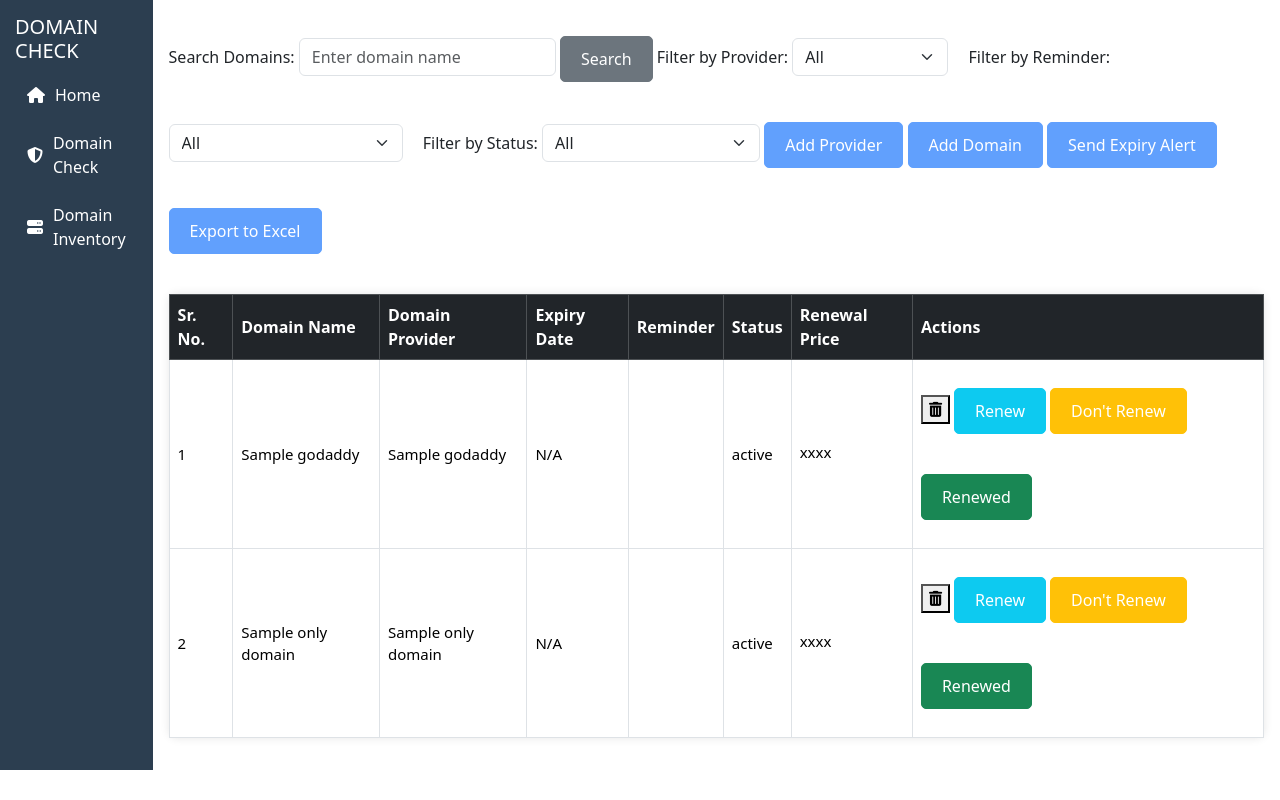
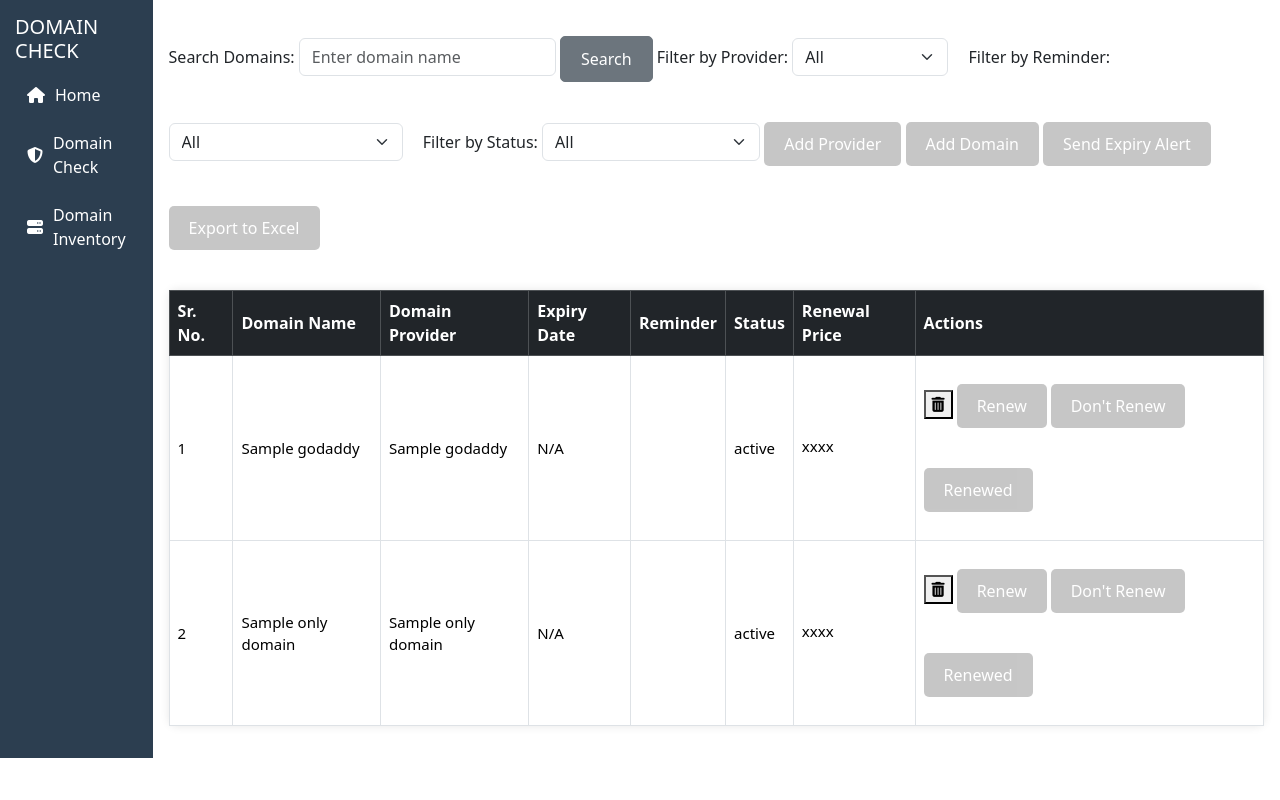
Before and after one commit to ManavCenturyIQ/security_domain, a Flask app: page /owned_domains in a window 1280 px wide, after a click on "Add Domain". Run offline with Flask 3, Linux system fonts and the light colour scheme; a database or web service that is not in the repository returns one stand-in record (values such as "Sample title"); some libraries are stand-ins or nearby versions.

Commit message:
action columns

```diff
--- a/templates/owned_domains.html
+++ b/templates/owned_domains.html
@@ -89,6 +89,11 @@
 
       .dropdown-content a:hover {
         background: #3b5998;
+      }
+      .btn:disabled{
+        color: white;
+        background-color: darkgray;
+        border: none;
       }
 
       .content {
@@ -317,7 +322,7 @@
 
         <button class="btn btn-primary" onclick="openAddProviderForm()" {% if session['role'] not in ['read_write', 'admin'] %}
         disabled
-        {% endif %}>
+        {% endif %} onclick="showAlertIfDisabled(this)">
           Add Provider
         </button>
 
@@ -538,9 +543,27 @@
                 >
                   <i class="fa-solid fa-trash-can"></i>
                 </button>
-                <button class="btn btn-sm btn-info" onclick="sendRenewEmail('{{ domain['Domain Name'] }}')">Renew</button>
-                <button class="btn btn-sm btn-warning" onclick="sendDoNotRenewEmail('{{ domain['Domain Name'] }}')">Don't Renew</button>
-                <button class="btn btn-sm btn-success" onclick="renewDomain('{{ domain['Domain Name'] }}')">Renewed</button>
+                <button class="btn btn-sm btn-info action-button" data-expiry="{% if domain.Provider == 'Only Domains' %}
+                {{ domain.get('Expiry Renewal Date', 'N/A') }}
+              {% elif domain.Provider == 'GoDaddy' %}
+                {{ domain.get('Expiration Date', 'N/A') }}
+              {% else %}
+                N/A
+              {% endif %}" onclick="sendRenewEmail('{{ domain['Domain Name'] }}')">Renew</button>
+      <button class="btn btn-sm btn-warning action-button" data-expiry="{% if domain.Provider == 'Only Domains' %}
+                  {{ domain.get('Expiry Renewal Date', 'N/A') }}
+                {% elif domain.Provider == 'GoDaddy' %}
+                  {{ domain.get('Expiration Date', 'N/A') }}
+                {% else %}
+                  N/A
+                {% endif %}" onclick="sendDoNotRenewEmail('{{ domain['Domain Name'] }}')">Don't Renew</button>
+      <button class="btn btn-sm btn-success action-button" data-expiry="{% if domain.Provider == 'Only Domains' %}
+                  {{ domain.get('Expiry Renewal Date', 'N/A') }}
+                {% elif domain.Provider == 'GoDaddy' %}
+                  {{ domain.get('Expiration Date', 'N/A') }}
+                {% else %}
+                  N/A
+                {% endif %}" onclick="renewDomain('{{ domain['Domain Name'] }}')">Renewed</button>
 
               </td>
             </tr>
@@ -550,6 +573,32 @@
       </div>
     </div>
   </div>
+  <script>
+    document.addEventListener('DOMContentLoaded', function() {
+      const actionButtons = document.querySelectorAll('.action-button');
+
+      actionButtons.forEach(button => {
+        const expiryDateStr = button.getAttribute('data-expiry');
+        console.log('Expiry Date:', expiryDateStr); // Log the expiry date
+        if (expiryDateStr !== 'N/A') {
+          // Parse the date in "day-month-year" format
+          const [day, month, year] = expiryDateStr.split('-');
+          const expiryDate = new Date(year, month - 1, day); // month is 0-indexed
+          const currentDate = new Date();
+          const timeDiff = expiryDate - currentDate;
+          const daysDiff = timeDiff / (1000 * 3600 * 24);
+
+          if (daysDiff < 30) {
+            button.removeAttribute('disabled');
+          } else {
+            button.setAttribute('disabled', 'disabled');
+          }
+        } else {
+          button.setAttribute('disabled', 'disabled');
+        }
+      });
+    });
+  </script>
     <script>
       document.addEventListener("DOMContentLoaded", function () {
         const rows = Array.from(document.querySelectorAll("tbody tr"));
```
